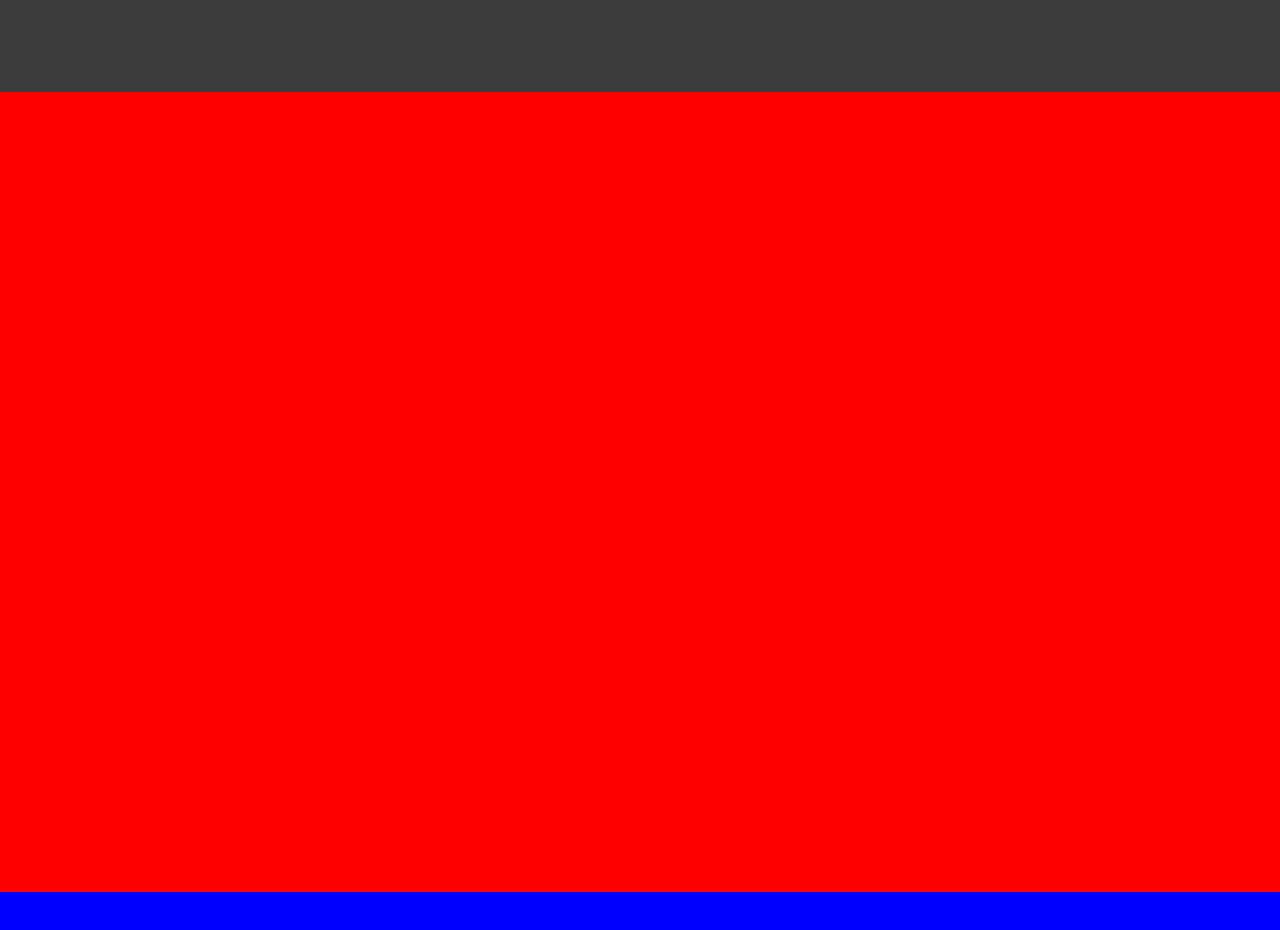
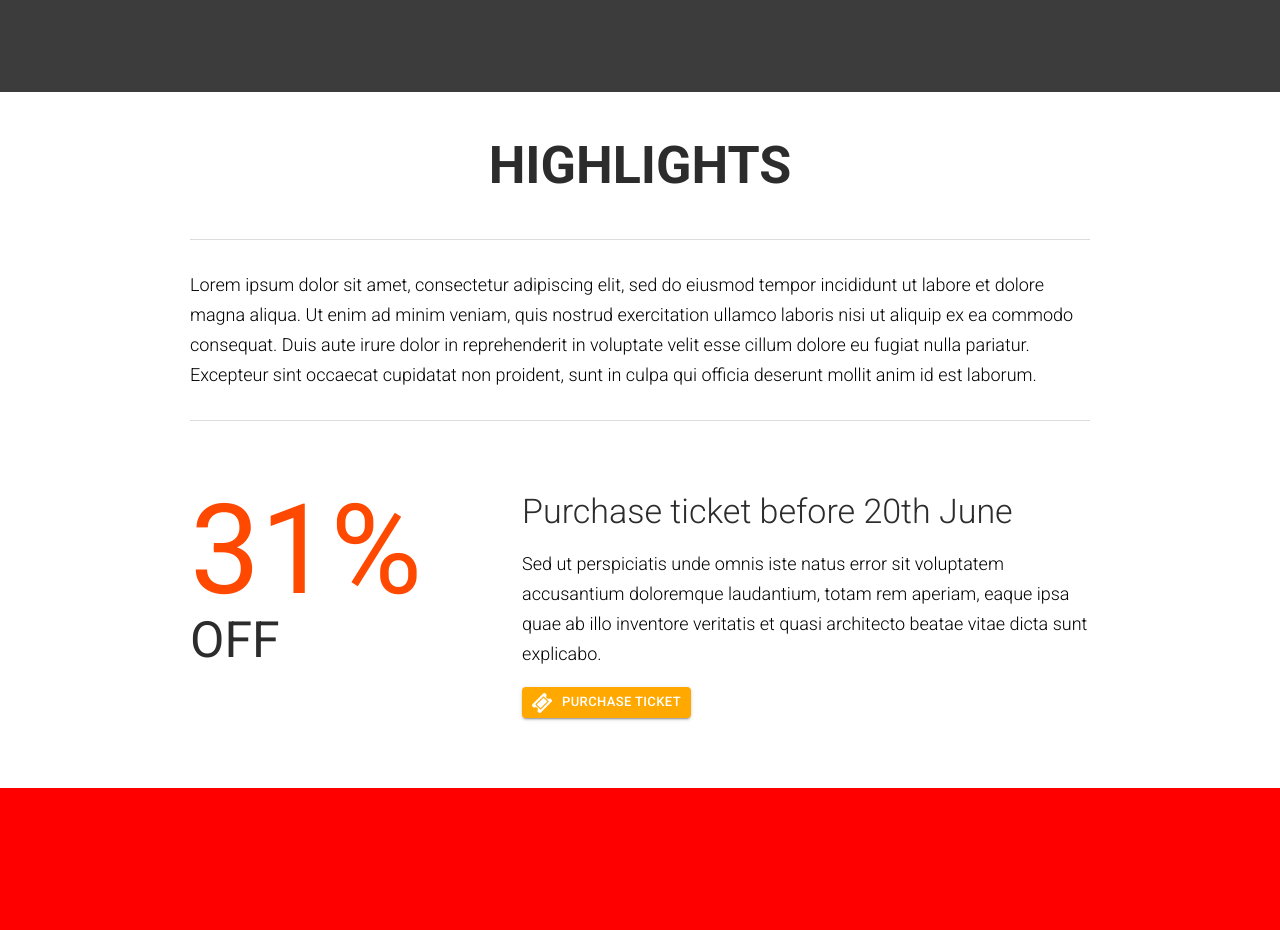
Before and after one commit to nehaniks/the_venue, a React (Create React App) app: page / in a window 1280 px wide. Shown: the part 1380-2310 px from the top of the page. Built offline with nearby package versions, Linux system fonts and the light colour scheme.

Commit message:
Created Highlights with Reusable Button

```diff
--- a/src/App.js
+++ b/src/App.js
@@ -5,6 +5,7 @@
 import Footer from "./components/Footer";
 import Featured from "./components/featured";
 import VenueInfo from "./components/venueInfo";
+import Highlights from "./components/highlights";
 
 const App = () => {
   return (
@@ -14,6 +15,7 @@
         <Featured />
       </>
       <VenueInfo />
+      <Highlights />
       <div style={{ backgroundColor: "red", height: "800px" }}></div>
       <div style={{ backgroundColor: "blue", height: "800px" }}></div>
       <div style={{ backgroundColor: "green", height: "800px" }}></div>
--- /dev/null
+++ b/src/components/highlights/Description.js
@@ -0,0 +1,23 @@
+import React from "react";
+import { Fade } from "react-awesome-reveal";
+
+const Description = () => {
+  return (
+    <Fade>
+      <div className="center_wrapper">
+        <h2>HIGHLIGHTS</h2>
+        <div className="highlight_description">
+          Lorem ipsum dolor sit amet, consectetur adipiscing elit, sed do
+          eiusmod tempor incididunt ut labore et dolore magna aliqua. Ut enim ad
+          minim veniam, quis nostrud exercitation ullamco laboris nisi ut
+          aliquip ex ea commodo consequat. Duis aute irure dolor in
+          reprehenderit in voluptate velit esse cillum dolore eu fugiat nulla
+          pariatur. Excepteur sint occaecat cupidatat non proident, sunt in
+          culpa qui officia deserunt mollit anim id est laborum.
+        </div>
+      </div>
+    </Fade>
+  );
+};
+
+export default Description;
--- /dev/null
+++ b/src/components/highlights/Discount.js
@@ -0,0 +1,66 @@
+import { SettingsInputAntennaTwoTone } from "@material-ui/icons";
+import React, { useState, useEffect } from "react";
+import { Fade, Slide } from "react-awesome-reveal";
+
+import MyButton from "../utils/MyButton";
+
+const Discount = () => {
+  const end = 30;
+  const [start, setStart] = useState(0);
+
+  const percentage = () => {
+    if (start < end) {
+      setStart((prevCount) => prevCount + 1);
+    }
+  };
+
+  useEffect(() => {
+    if (start > 0 && start < 30) {
+      setTimeout(() => {
+        setStart((prevCount) => prevCount + 1);
+      }, 30);
+    }
+  }, [start]);
+
+  return (
+    <div className="center_wrapper">
+      <div className="discount_wrapper">
+        <Fade
+          onVisibilityChange={(inView) => {
+            if (inView) {
+              percentage();
+            }
+          }}
+        >
+          <div className="discount_percentage">
+            <span>{start}%</span>
+            <span>OFF</span>
+          </div>
+        </Fade>
+        <Slide right>
+          <div className="discount_description">
+            <h3>Purchase ticket before 20th June</h3>
+            <p>
+              Sed ut perspiciatis unde omnis iste natus error sit voluptatem
+              accusantium doloremque laudantium, totam rem aperiam, eaque ipsa
+              quae ab illo inventore veritatis et quasi architecto beatae vitae
+              dicta sunt explicabo.
+            </p>
+            <MyButton
+              text="Purchase Ticket"
+              link="http://google.com"
+              size="small"
+              style={{
+                background: "#ffa800",
+                color: "#ffffff",
+              }}
+              iconTicket={true}
+            />
+          </div>
+        </Slide>
+      </div>
+    </div>
+  );
+};
+
+export default Discount;
--- /dev/null
+++ b/src/components/highlights/index.js
@@ -0,0 +1,16 @@
+import React from "react";
+import Description from "./Description";
+import Discount from "./Discount";
+
+const Highlights = () => {
+  return (
+    <div className="highlight_wrapper">
+      <div>
+        <Description />
+        <Discount />
+      </div>
+    </div>
+  );
+};
+
+export default Highlights;
--- /dev/null
+++ b/src/components/utils/MyButton.js
@@ -0,0 +1,26 @@
+import React from "react";
+import Button from "@material-ui/core/Button";
+
+import TicketIcon from "../../resources/images/icons/ticket.png";
+
+const MyButton = (props) => {
+  return (
+    <Button
+      href={props.link}
+      variant="contained"
+      size={props.size ? props.size : "large"}
+      style={{
+        background: "#8e8e8e",
+        color: "#ffffff",
+        ...props.style,
+      }}
+    >
+      {props.iconTicket ? (
+        <img src={TicketIcon} className="iconImage" alt="icon_button"></img>
+      ) : null}
+      {props.text}
+    </Button>
+  );
+};
+
+export default MyButton;
--- a/src/resources/styles.css
+++ b/src/resources/styles.css
@@ -249,11 +249,11 @@
     padding: 70px 0px;
 }
 
-.discount_wrapper .discount_porcentage {
+.discount_wrapper .discount_percentage {
     padding-right: 100px;
 }
 
-.discount_wrapper .discount_porcentage span:nth-child(1) {
+.discount_wrapper .discount_percentage span:nth-child(1) {
     color: #ff4800;
     font-size: 125px;
     font-weight: 400;
@@ -261,7 +261,7 @@
     line-height: 120px;
 }
 
-.discount_wrapper .discount_porcentage span:nth-child(2) {
+.discount_wrapper .discount_percentage span:nth-child(2) {
     color: #2c2c2c;
     font-size: 50px;
     font-weight: 400;
```
